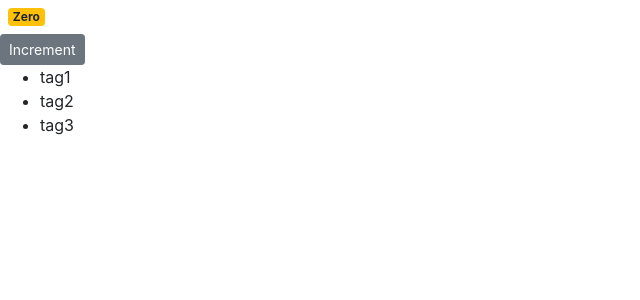
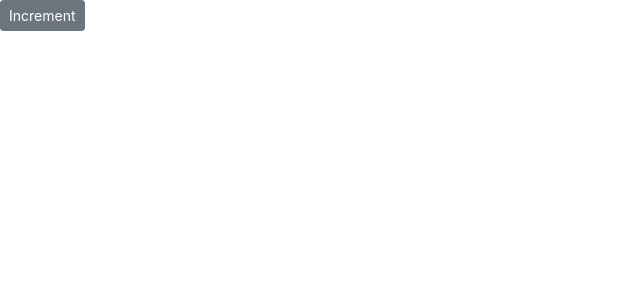
Before and after one commit to akhlaq1/React_app_mosh, a React (Create React App) app: page / in a window 1280 px wide. Shown: the top 300 px of the page, without its empty margins (0-640 px from the left). Built offline with nearby package versions, Linux system fonts and the light colour scheme.

Commit message:
Method 1 to pass data

```diff
--- a/src/components/counterComponent.jsx
+++ b/src/components/counterComponent.jsx
@@ -2,41 +2,31 @@ import React, { Component } from "react";
 
 class Counter extends Component {
   state = {
-    count: 0,
-    imageUrl: "https://picsum.photos/200",
+    count: 5,
+
     tags: ["tag1", "tag2", "tag3"]
   };
 
   render() {
     return (
       <React.Fragment>
-        <span className={this.getBadgeClass()}>{this.countFunc()}</span> <br />
         <button
           onClick={this.btn_increment}
           className="btn btn-secondary btn-sm"
         >
           Increment
         </button>
-        <ul>
-          {this.state.tags.map(tag => (
-            <li key={this.state.tags.indexOf(tag)}>{tag}</li>
-          ))}
-        </ul>
       </React.Fragment>
     );
   }
+
+  // Method 1 to pass data
+  constructor() {
+    super();
+    this.btn_increment = this.btn_increment.bind(this);
+  }
   btn_increment() {
-    alert("Dont press me idiot!");
-  }
-  getBadgeClass() {
-    let badgeClass = "m-2 badge badge-";
-    badgeClass += this.state.count === 0 ? "warning" : "primary";
-    return badgeClass;
-  }
-
-  countFunc() {
-    const { count } = this.state;
-    return count === 0 ? "Zero" : { count };
+    console.log("Button Pressed", this.state.count);
   }
 }
 
```
